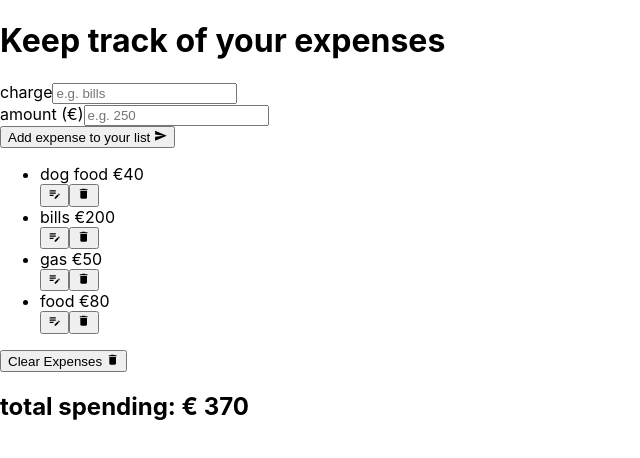
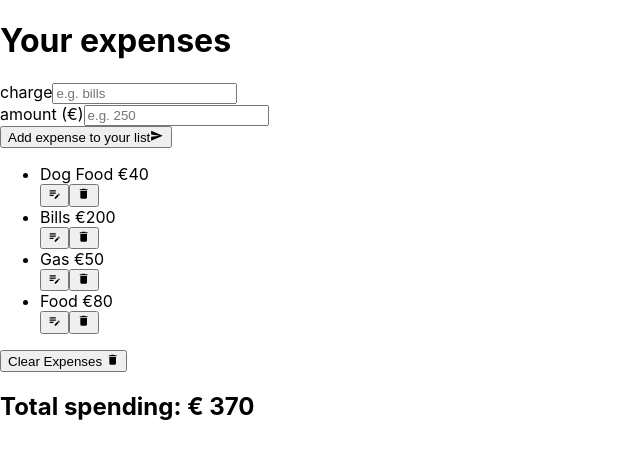
Before and after one commit to rebecca-xm/budget-calculator, a React (Create React App) app: page / in a window 1280 px wide. Shown: the top 458 px of the page, without its empty margins (0-640 px from the left). Built offline with nearby package versions, Linux system fonts and the light colour scheme.

Commit message:
feat: add edit/remove/clear logic to buttons

```diff
--- a/src/App.js
+++ b/src/App.js
@@ -6,17 +6,21 @@ import { v4 as uuidv4 } from 'uuid';
 import { useState } from "react";
 
 const InitialExpenses = [
-  { id: uuidv4(), charge: 'dog food', amount: 40 },
-  { id: uuidv4(), charge: 'bills', amount: 200 },
-  { id: uuidv4(), charge: 'gas', amount: 50 },
-  { id: uuidv4(), charge: 'food', amount: 80 },
+  { id: uuidv4(), charge: 'Dog Food', amount: 40 },
+  { id: uuidv4(), charge: 'Bills', amount: 200 },
+  { id: uuidv4(), charge: 'Gas', amount: 50 },
+  { id: uuidv4(), charge: 'Food', amount: 80 },
 ];
+
+//TODO: save data to local storage and add style to components
 
 function App() {
   const [expenses, setExpenses] = useState(InitialExpenses);
   const [charge, setCharge] = useState('');
   const [amount, setAmount] = useState('');
   const [alert, setAlert] = useState({ show: false });
+  const [edit, setEdit] = useState(false);
+  const [id, setId] = useState(0);
 
   const handleCharge = (e) => {
     setCharge(e.target.value);
@@ -30,26 +34,57 @@ function App() {
     setAlert({ show: true, type, text });
     setTimeout(() => {
       setAlert({ show: false })
-    }, 2500);
+    }, 2000);
   };
 
   const handleSubmit = (e) => {
     e.preventDefault();
     if (charge !== '' && amount > 0) {
-      const addExpense = { id: uuidv4(), charge, amount };
-      setExpenses([...expenses, addExpense]);
+      if (edit) {
+        let expenseToEdit = expenses.map((item) => {
+          return item.id === id ? { ...item, charge, amount } : item
+        })
+        setExpenses(expenseToEdit);
+        setEdit(false);
+        handleAlert({ type: 'success', text: 'Edit completed!' });
+      }
+      else {
+        const addExpense = { id: uuidv4(), charge, amount };
+        setExpenses([...expenses, addExpense]);
+        handleAlert({ type: 'success', text: 'Your expense has been successfully added!' });
+      }
       setCharge('');
       setAmount('');
-      handleAlert({ type: 'success', text: 'Your expense has been successfully added!' });
     } else {
       handleAlert({ type: 'danger', text: 'You have to enter a charge and a valid amount!' });
     }
   };
 
+  const clearExpensesList = () => {
+    setExpenses([]);
+    handleAlert({ type: 'danger', text: "You've removed all your expenses" });
+
+  };
+
+  const handleEdit = (id) => {
+    let expenseToEdit = expenses.find(item => item.id === id);
+    let { charge, amount } = expenseToEdit;
+    setCharge(charge);
+    setAmount(amount);
+    setEdit(true);
+    setId(id);
+  };
+
+  const handleRemove = (id) => {
+    let expenseToRemove = expenses.filter(item => item.id !== id);
+    setExpenses(expenseToRemove);
+    handleAlert({ type: 'danger', text: 'This expense has been removed from your list' });
+  };
+
   return (
     <>
       {alert.show && <Alert type={alert.type} text={alert.text} />}
-      <h1>Keep track of your expenses</h1>
+      <h1>Your expenses</h1>
       <main>
         <ExpenseForm
           charge={charge}
@@ -57,10 +92,16 @@ function App() {
           handleCharge={handleCharge}
           handleAmount={handleAmount}
           handleSubmit={handleSubmit}
+          edit={edit}
         />
-        <ExpenseList expenses={expenses} />
+        <ExpenseList
+          expenses={expenses}
+          handleEdit={handleEdit}
+          handleRemove={handleRemove}
+          clearExpensesList={clearExpensesList}
+        />
       </main>
-      <h2>total spending: <span>€ {expenses.reduce((acc, curr) => {
+      <h2>Total spending: <span>€ {expenses.reduce((acc, curr) => {
         return (acc += parseInt(curr.amount));
       }, 0)}</span></h2>
     </>
--- a/src/components/ExpenseForm/ExpenseForm.jsx
+++ b/src/components/ExpenseForm/ExpenseForm.jsx
@@ -6,6 +6,7 @@ export const ExpenseForm = ({
   handleCharge,
   handleAmount,
   handleSubmit,
+  edit,
 }) => {
   return (
     <form onSubmit={handleSubmit}>
@@ -36,7 +37,8 @@ export const ExpenseForm = ({
         </div>
       </div>
       <button type="submit">
-        Add expense to your list <MdSend />
+        {edit ? "Edit " : "Add expense to your list"}
+        <MdSend />
       </button>
     </form>
   );
--- a/src/components/ExpenseItem/ExpenseItem.jsx
+++ b/src/components/ExpenseItem/ExpenseItem.jsx
@@ -1,6 +1,6 @@
 import { MdEditNote, MdDelete } from "react-icons/md";
 
-export const ExpenseItem = ({ expense }) => {
+export const ExpenseItem = ({ expense, handleEdit, handleRemove }) => {
   const { id, charge, amount } = expense;
 
   return (
@@ -10,10 +10,10 @@ export const ExpenseItem = ({ expense }) => {
         <span>€{amount}</span>
       </div>
       <div>
-        <button>
+        <button onClick={() => handleEdit(id)}>
           <MdEditNote />
         </button>
-        <button>
+        <button onClick={() => handleRemove(id)}>
           <MdDelete />
         </button>
       </div>
--- a/src/components/ExpenseList/ExpenseList.jsx
+++ b/src/components/ExpenseList/ExpenseList.jsx
@@ -1,15 +1,31 @@
 import { ExpenseItem } from "../ExpenseItem/ExpenseItem";
-import { MdDelete } from 'react-icons/md';
+import { MdDelete } from "react-icons/md";
 
-export const ExpenseList = ({ expenses }) => {
+export const ExpenseList = ({
+  expenses,
+  handleEdit,
+  handleRemove,
+  clearExpensesList,
+}) => {
   return (
     <>
       <ul>
         {expenses.map((expense) => {
-          return <ExpenseItem key={expense.id} expense={expense} />;
+          return (
+            <ExpenseItem
+              key={expense.id}
+              expense={expense}
+              handleEdit={handleEdit}
+              handleRemove={handleRemove}
+            />
+          );
         })}
       </ul>
-      {expenses.length > 0 && <button>Clear Expenses <MdDelete /></button>}
+      {expenses.length > 0 && (
+        <button onClick={clearExpensesList}>
+          Clear Expenses <MdDelete />
+        </button>
+      )}
     </>
   );
 };
```
